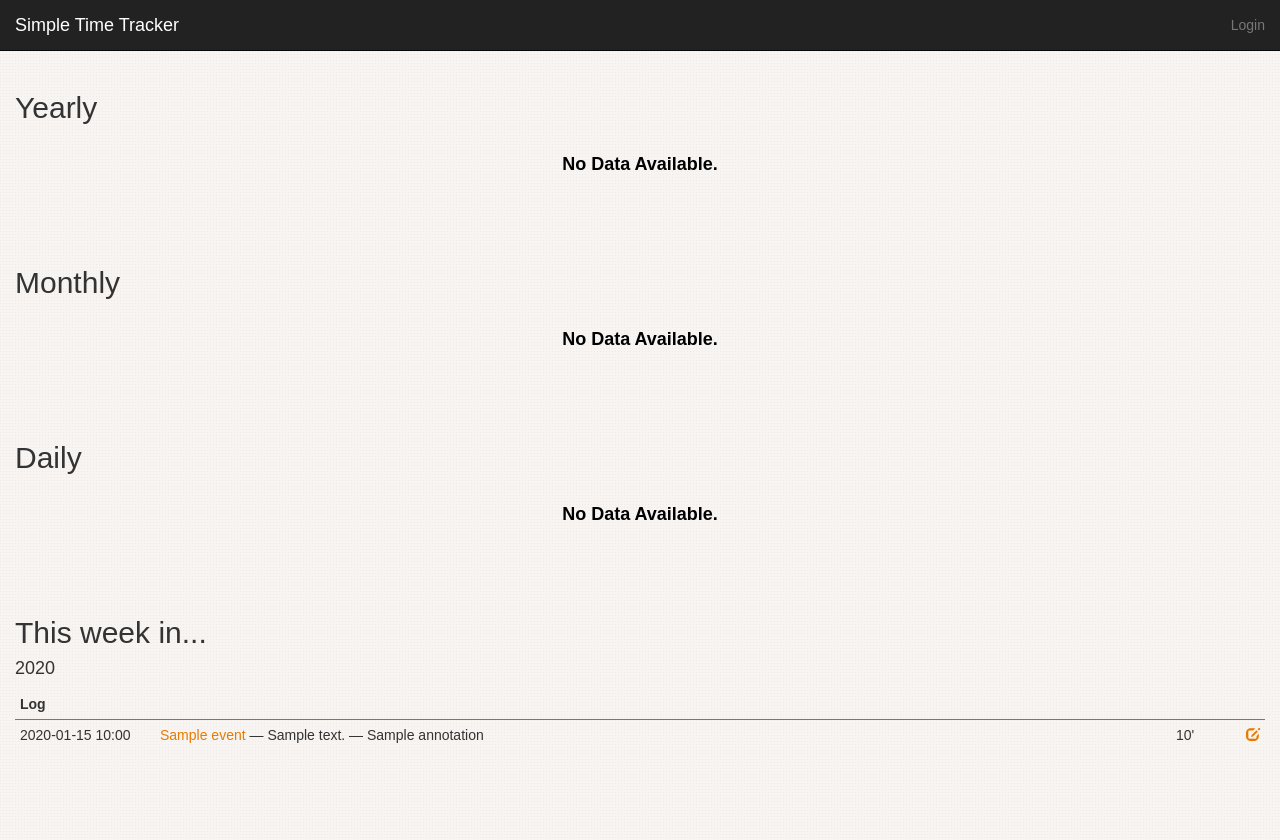
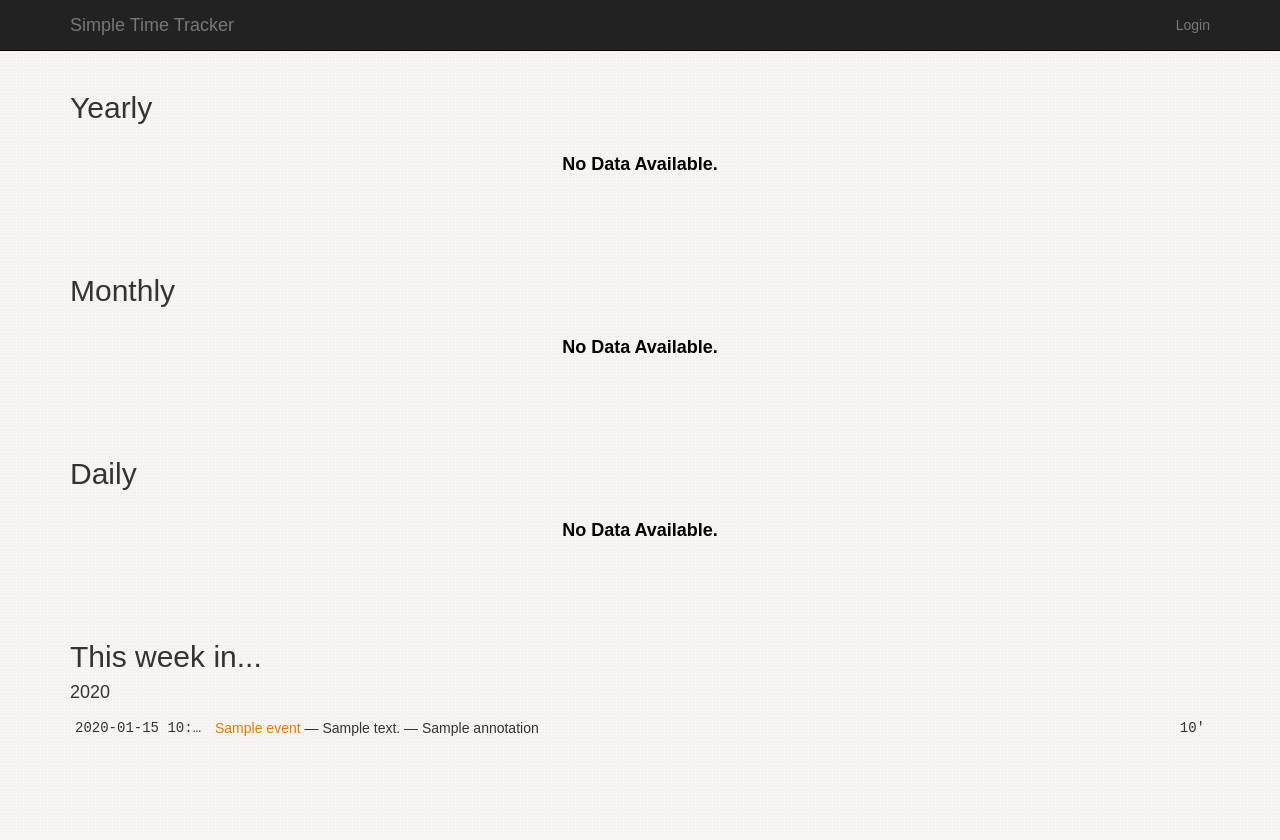
Before and after one commit to Alkxzv/simple-time-tracker, a Django app: template web/tracker/templates/tracker/stats.html in a window 1280 px wide. Run offline with Django 3.2, Linux system fonts and the light colour scheme; the template is opened without the code that fills it: most values are stand-ins (such as "Sample title", 1, 10 or a date in 2020); some libraries are stand-ins or nearby versions.

Commit message:
Cleaner templates

```diff
--- a/web/common/templates/base.html
+++ b/web/common/templates/base.html
@@ -16,7 +16,7 @@
 </head>
 <body>
     <header class="navbar navbar-inverse navbar-static-top" role="banner">
-        <div class="container-fluid">
+        <div class="container">
             <div class="navbar-header">
                 <button type="button" class="navbar-toggle" data-toggle="collapse" data-target=".navbar-collapse">
                     <entry class="sr-only">Toggle navigation</entry>
@@ -46,7 +46,7 @@
             </nav>
         </div>
     </header>
-    <div class="container-fluid">
+    <div class="container">
         <div class="row">
             {% if site_sidebar %}<div class="col-md-9 col-sm-8 main">{% else %}<div class="col-lg-12 col-md-12 col-sm-12 main">{% endif %}
                 {% block content %}{% block section_content %}{% endblock %}{% endblock %}
--- a/web/tracker/static/tracker/style.css
+++ b/web/tracker/static/tracker/style.css
@@ -4,19 +4,27 @@
     overflow: hidden;
     text-overflow: ellipsis;
 }
-.counter, .duration, .rating {
+.counter, .duration {
     width: 5em;
+    text-align: right;
+    font-family: monospace;
+}
+.rating {
+    width: 6em;
+    text-align: center;
+}
+.update {
+    width: 2.5em;
+    text-align: center;
 }
 .datetime {
     width: 10em;
+    font-family: monospace;
 }
 .title-icon {
     float: right;
     font-size: 1.5em;
     margin-top: -2em;
-}
-th.update {
-    width: 1em;
 }
 td ul {
     margin: 0;
@@ -27,4 +35,5 @@ td ul {
 }
 div svg {
     height: 8em;
+    margin-bottom: 2em;
 }
--- a/web/tracker/templates/tracker/entry_list.html
+++ b/web/tracker/templates/tracker/entry_list.html
@@ -4,7 +4,7 @@
 {% block section_title %}Log - {% endblock %}
 
 {% block section_content %}
-<h2>Recent</h2>
+<h2>Log</h2>
 <div class="title-icon"><a href="{% url 'tracker:entries:create' %}"><entry class="glyphicon glyphicon-plus"></entry></a></div>
 <div id="duration-chart"><svg></svg></div>
 {% include 'tracker/entry_table.html' with detailed=True %}
--- a/web/tracker/templates/tracker/entry_table.html
+++ b/web/tracker/templates/tracker/entry_table.html
@@ -1,17 +1,8 @@
 {% load tracker %}
 <table class="table table-condensed">
-    <thead>
-        <tr>
-            <th class="datetime">Log</th>
-            <th></th>
-            <th class="duration"></th>
-            <th class="update"></th>
-        </tr>
-    </thead>
-    <tbody>
     {% for entry in entry_list %}
     <tr>
-            <td>{{ entry.datetime }}</td>
+        <td class="datetime">{{ entry.datetime }}</td>
         <td>
             <a href="{{ entry.event.get_absolute_url }}">{{ entry.event.title|article }}</a>
             {% if entry.event.description %}
@@ -21,9 +12,10 @@
             — {{ entry.annotation }}
             {% endif %}
         </td>
-            <td>{{ entry.duration|hours }}</td>
-            <td><a href="{% url 'tracker:entries:update' entry.pk %}"><entry class="glyphicon glyphicon-edit"></entry></a></td>
+        <td class="duration">{{ entry.duration|hours }}</td>
+        {% if detailed %}
+        <td class="update"><a href="{% url 'tracker:entries:update' entry.pk %}"><entry class="glyphicon glyphicon-edit"></entry></a></td>
+        {% endif %}
     </tr>
     {% endfor %}
-    </tbody>
 </table>
--- a/web/tracker/templates/tracker/stats.html
+++ b/web/tracker/templates/tracker/stats.html
@@ -10,7 +10,7 @@
 <h2>This week in...</h2>
 {% for year, entry_list in n_years_ago %}
 <h4>{{ year }}</h4>
-{% include 'tracker/entry_table.html' with detailed=True %}
+{% include 'tracker/entry_table.html' %}
 {% endfor %}
 {% endblock section_content %}
 
--- a/web/tracker/views.py
+++ b/web/tracker/views.py
@@ -13,7 +13,7 @@ from common.views import LoginMixin, SiteMixin
 
 
 class MainView(LoginMixin, SiteMixin, TemplateView):
-    template_name = 'tracker/main.html'
+    template_name = 'tracker/index.html'
     section = 'tracker'
 
     def get_context_data(self):
```
Also changed, not shown: other parts of web/common/templates/base.html (+1 -1 lines), web/tracker/templates/tracker/event_detail.html (+1 -8 lines), web/tracker/templates/tracker/event_table.html (+7 -16 lines), web/tracker/templates/tracker/index.html (added, +16 -0 lines), web/tracker/templates/tracker/main.html (deleted, +0 -13 lines), web/tracker/templates/tracker/tag_detail.html (+3 -9 lines), web/tracker/templates/tracker/tag_table.html (+7 -16 lines). Lines whose indentation alone changed are shown as unchanged.
